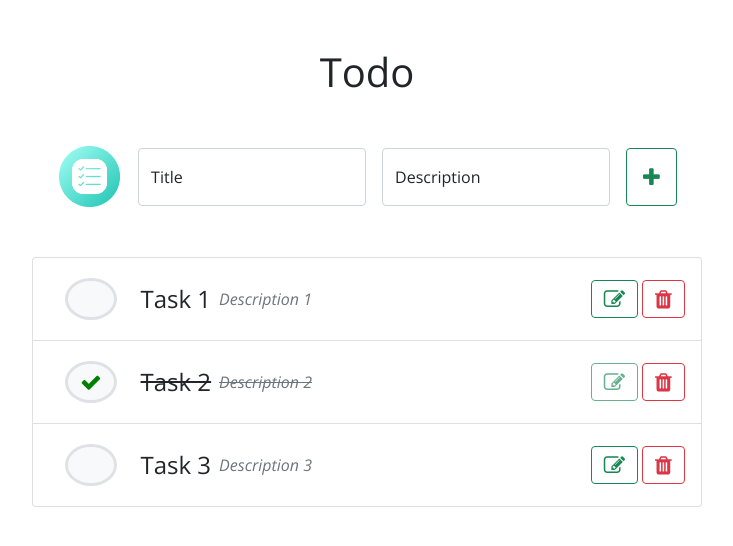
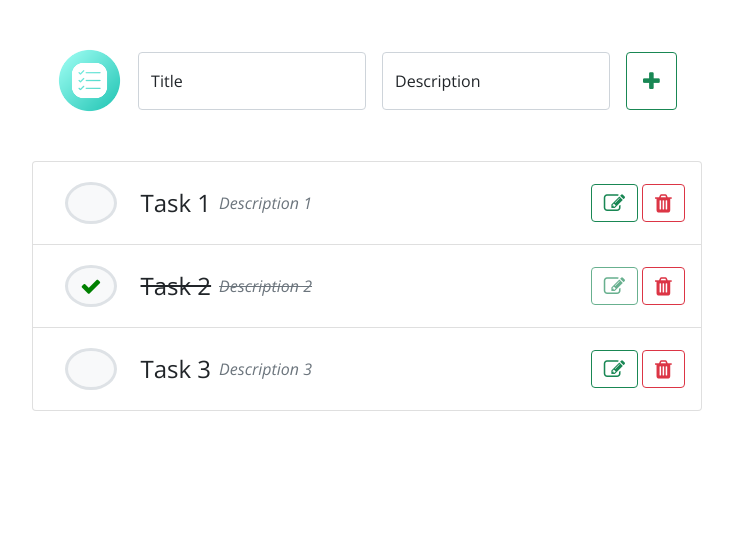
Before and after one commit to igorsilva3/todo, an Angular app in the folder web/: page / in a window 1280 px wide. Shown: the top 546 px of the page, without its empty margins (273-1006 px from the left). Built offline with nearby package versions, Linux system fonts and the light colour scheme; data requests are answered from the project's data file.

Commit message:
Removed element

```diff
--- a/web/src/app/tasks/create-task/create-task.component.html
+++ b/web/src/app/tasks/create-task/create-task.component.html
@@ -1,5 +1,4 @@
 <div class="content m-5">
-  <p class="h1 text-center mb-5">Todo</p>
   <div class="d-flex justify-content-center align-items-center">
     <div class="d-flex create-task justify-content-center align-items-center">
       <div class="d-flex flex-fill justify-content-center align-items-center">
```
